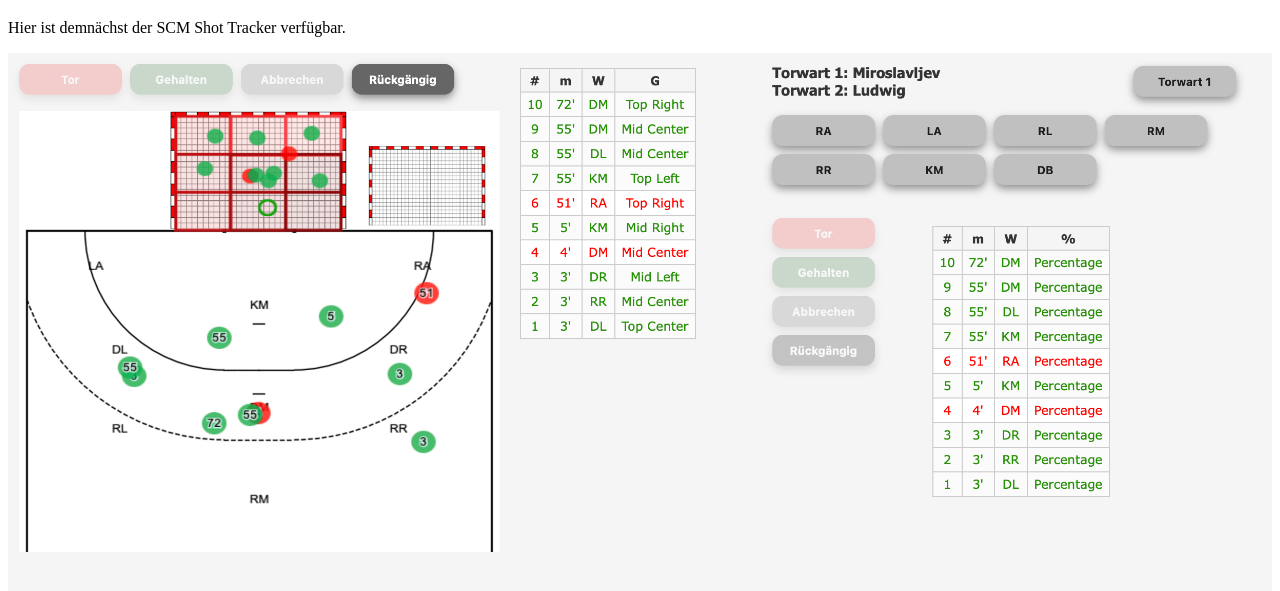
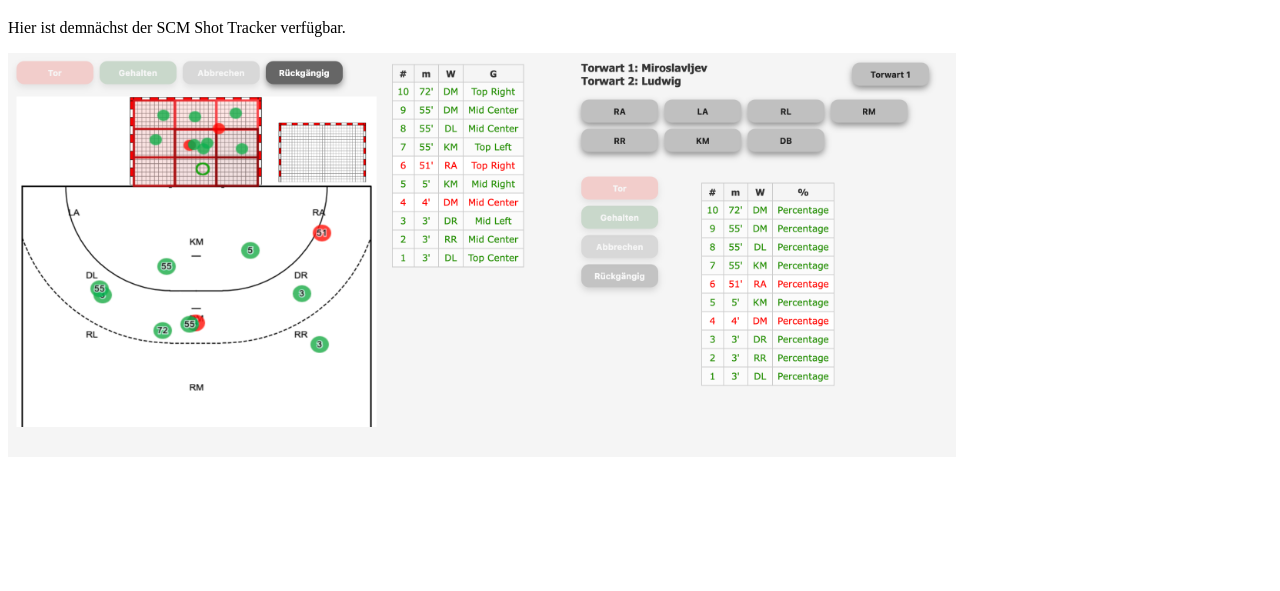
Before and after one commit to Janet-Jentzsch-CIC/SCM.github.io, a plain HTML site: page index.html in a window 1280 px wide. Shown: the part 61-652 px from the top of the page. Drawn offline with Linux system fonts and the light colour scheme.

Commit message:
Update index.html

```diff
--- a/index.html
+++ b/index.html
@@ -6,7 +6,7 @@
     <title>SCM Shot Tracker</title>
     <style>
         img {
-            width: 100%; /* Makes image span full width */
+            width: 75%; /* Makes image span full width */
             height: auto; /* Maintains original aspect ratio */
         }
     </style>
```
